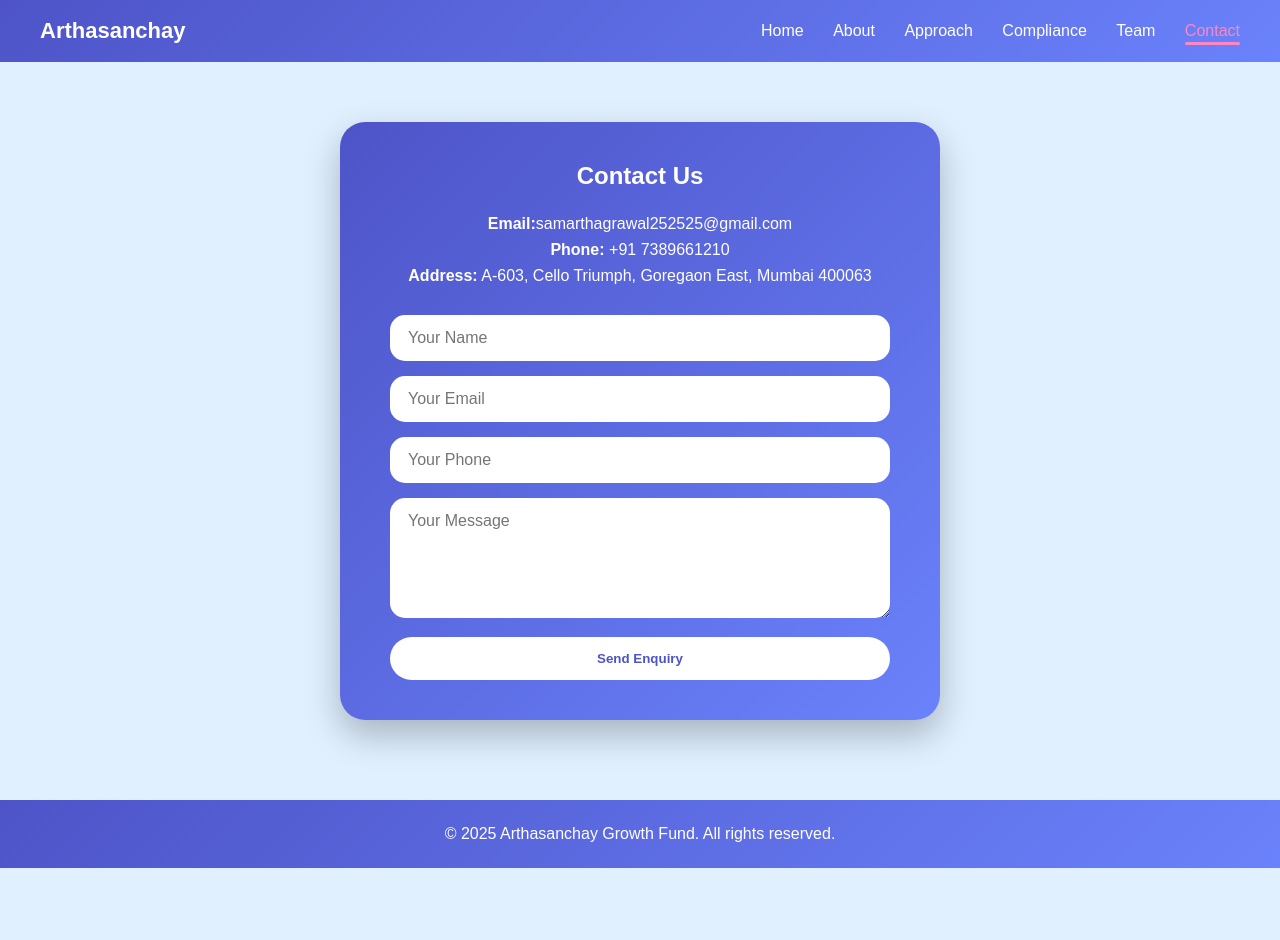
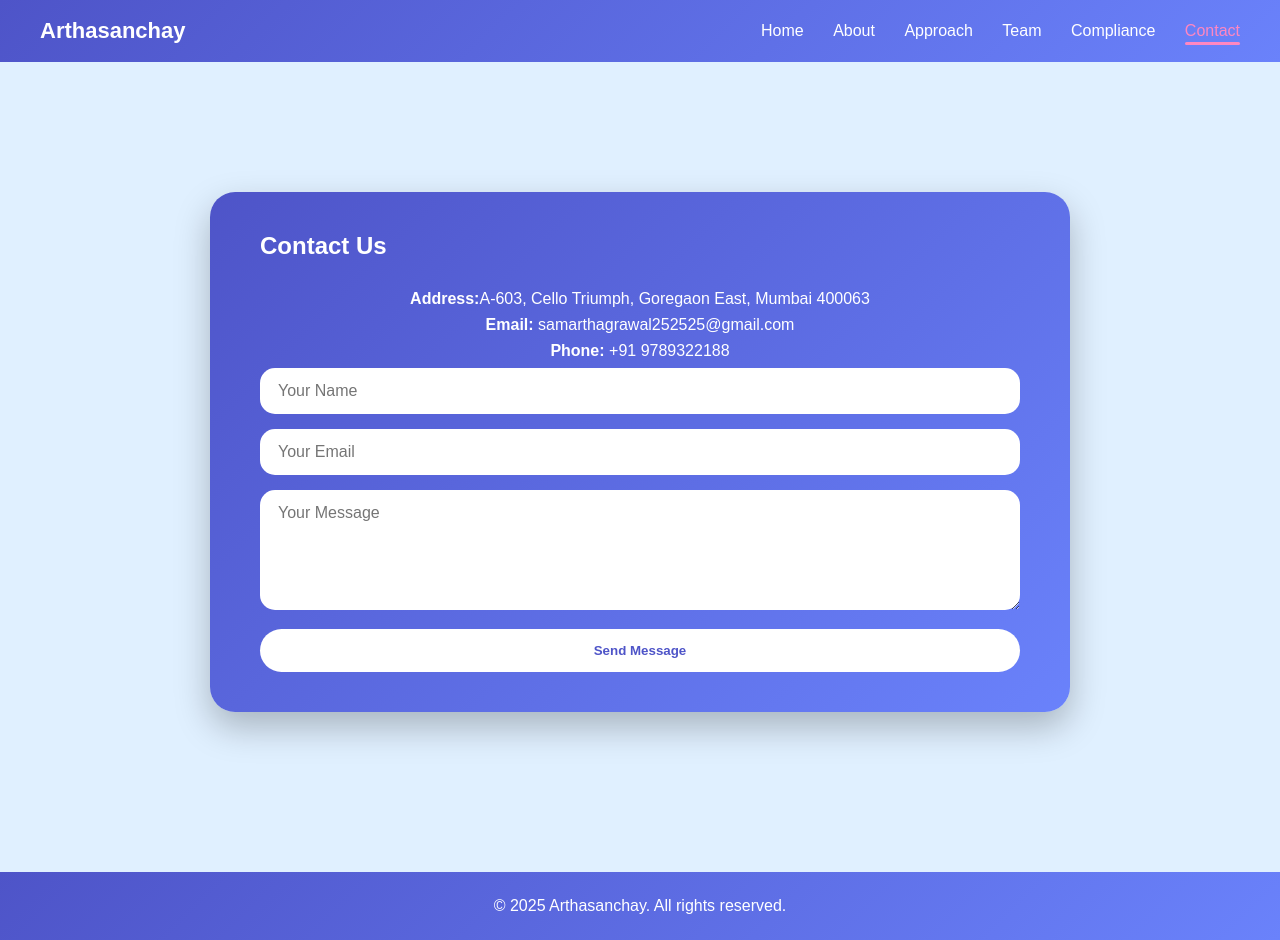
Before and after one commit to ritumoneco-jpg/arthasanchay-fund, a Flask app: page /contact in a window 1280 px wide. Before the commit the page ends 868 px from the top, so only its background shows below. Run offline with Flask 3, Linux system fonts and the light colour scheme.

Commit message:
Updated contact form and fixes

```diff
--- a/app.py
+++ b/app.py
@@ -1,14 +1,15 @@
-from flask import Flask, render_template, request, redirect, url_for
+from flask import Flask, render_template, request
 import smtplib
 from email.message import EmailMessage
+import os
 
 app = Flask(__name__)
 
-# ===== EMAIL CONFIG =====
-EMAIL_ADDRESS = "samarthagrawal2525@gmail.com"
+# ================= EMAIL CONFIG =================
+EMAIL_ADDRESS = "samarthagrawal252525@gmail.com"
 EMAIL_PASSWORD = "gsgqhnlueomxnsrd"   # Gmail App Password (no spaces)
 
-# ===== ROUTES =====
+# ================= ROUTES =================
 
 @app.route("/")
 def home():
@@ -22,52 +23,50 @@ def about():
 def approach():
     return render_template("approach.html")
 
+@app.route("/team")
+def team():
+    return render_template("team.html")
+
 @app.route("/compliance")
 def compliance():
     return render_template("compliance.html")
 
-@app.route("/team")
-def team():
-    return render_template("team.html")
-
 @app.route("/contact", methods=["GET", "POST"])
 def contact():
     if request.method == "POST":
-        name = request.form.get("name")
-        email = request.form.get("email")
-        phone = request.form.get("phone")
-        message = request.form.get("message")
+        try:
+            name = request.form.get("name")
+            email = request.form.get("email")
+            message = request.form.get("message")
 
-        try:
             msg = EmailMessage()
             msg["Subject"] = "New Enquiry - Arthasanchay"
             msg["From"] = EMAIL_ADDRESS
             msg["To"] = EMAIL_ADDRESS
-            msg.set_content(
-                f"""
-New enquiry received:
+
+            msg.set_content(f"""
+New Contact Enquiry
 
 Name: {name}
 Email: {email}
-Phone: {phone}
 
 Message:
 {message}
-"""
-            )
+""")
 
             with smtplib.SMTP_SSL("smtp.gmail.com", 465) as server:
                 server.login(EMAIL_ADDRESS, EMAIL_PASSWORD)
                 server.send_message(msg)
 
+            # SUCCESS
+            return render_template("contact.html", success=True)
+
         except Exception as e:
-            print("EMAIL ERROR:", e)  # for Render logs
-            return redirect(url_for("contact"))
-
-        return redirect(url_for("contact"))
+            print("EMAIL ERROR:", e)
+            return render_template("contact.html", error=True)
 
     return render_template("contact.html")
 
-
+# ================= RUN =================
 if __name__ == "__main__":
-    app.run()
+    app.run(debug=True)
--- a/run.py
+++ /dev/null
@@ -1,5 +0,0 @@
-from waitress import serve
-from app import app
-
-print("Starting Arthsanchay Growth Fund website on http://127.0.0.1:8080 ...")
-serve(app, host='0.0.0.0', port=8080)
--- a/static/css/style.css
+++ b/static/css/style.css
@@ -165,32 +165,27 @@ body {
     margin: 0 auto;
 }
 
-/* ===== CONTACT FORM ===== */
-.contact-box {
-    max-width: 600px;
-    margin: 60px auto; /* centered horizontally */
-    padding: 40px 50px;
-    background: linear-gradient(135deg, #4e54c8, #6a82fb);
-    border-radius: 25px;
-    box-shadow: 0 15px 35px rgba(0,0,0,0.25);
-    color: #fff;
+/* ===== CONTACT SECTION ===== */
+.contact-section {
+    max-width: 700px;
+    margin: 60px auto;
     text-align: center;
+    font-family: 'Poppins', sans-serif;
 }
 
-.contact-box h2 {
-    text-align: center;
-    margin-bottom: 25px;
-    color: #ffffff;
-}
-
-.contact-box .contact-info {
+.contact-section h2 {
+    font-size: 36px;
+    color: #4e54c8;
     margin-bottom: 30px;
 }
 
-.contact-box .contact-info p {
-    margin: 8px 0;
-    font-size: 16px;
-    color: #ffffff;
+/* ===== CONTACT BOX ===== */
+.contact-box {
+    background: linear-gradient(135deg, #4e54c8, #6a82fb);
+    padding: 40px 50px;
+    border-radius: 25px;
+    box-shadow: 0 15px 35px rgba(0,0,0,0.25);
+    color: white;
 }
 
 .contact-box input,
@@ -225,6 +220,26 @@ body {
     background: #4e54c8;
     color: #ffffff;
     transform: scale(1.05);
+}
+
+.success-message {
+    color: #ffffff;
+    font-size: 18px;
+    text-align: center;
+    margin-top: 15px;
+    font-weight: 600;
+}
+
+/* ===== CONTACT INFO ===== */
+.contact-info {
+    margin-top: 30px;
+    text-align: center;
+    color: #ede0e0;
+    font-size: 16px;
+}
+
+.contact-info p {
+    margin: 8px 0;
 }
 
 /* ===== FOOTER ===== */
--- a/templates/contact.html
+++ b/templates/contact.html
@@ -2,49 +2,58 @@
 <html lang="en">
 <head>
     <meta charset="UTF-8">
-    <meta name="viewport" content="width=device-width, initial-scale=1.0">
-    <title>Contact - Arthasanchay Growth Fund</title>
+    <title>Contact | Arthasanchay</title>
+
+    <!-- CSS (DO NOT CHANGE PATH) -->
     <link rel="stylesheet" href="{{ url_for('static', filename='css/style.css') }}">
 </head>
 <body>
 
-    <!-- Navbar -->
+<!-- ===== NAVBAR ===== -->
 <nav class="navbar">
     <div class="logo">Arthasanchay</div>
     <div class="nav-links">
-            <a href="{{ url_for('home') }}">Home</a>
-            <a href="{{ url_for('about') }}">About</a>
-            <a href="{{ url_for('approach') }}">Approach</a>
-            <a href="{{ url_for('compliance') }}">Compliance</a>
-            <a href="{{ url_for('team') }}">Team</a>
-            <a class="active" href="{{ url_for('contact') }}">Contact</a>
+        <a href="/">Home</a>
+        <a href="/about">About</a>
+        <a href="/approach">Approach</a>
+        <a href="/team">Team</a>
+        <a href="/compliance">Compliance</a>
+        <a href="/contact" class="active">Contact</a>
     </div>
 </nav>
 
-    <!-- Contact Box -->
-    <section class="contact-box">
+<!-- ===== CONTACT SECTION (THIS FIXES WIDTH) ===== -->
+<section class="page-section">
+
+    <div class="contact-box">
         <h2>Contact Us</h2>
 
-        <!-- Info Section -->
         <div class="contact-info">
-            <p><strong>Email:</strong>samarthagrawal252525@gmail.com</p>
-            <p><strong>Phone:</strong> +91 7389661210</p>
-            <p><strong>Address:</strong> A-603, Cello Triumph, Goregaon East, Mumbai 400063</p>
+          <p><strong>Address:</strong>A-603, Cello Triumph, Goregaon East, Mumbai 400063</p>
+            <p><strong>Email:</strong> samarthagrawal252525@gmail.com</p>
+            <p><strong>Phone:</strong> +91 9789322188</p>
+
         </div>
 
-        <!-- Form Section -->
+        {% if success %}
+            <p class="success-message">
+                Thank you for your response. We will contact you soon.
+            </p>
+        {% endif %}
+
         <form method="POST" action="/contact">
             <input type="text" name="name" placeholder="Your Name" required>
             <input type="email" name="email" placeholder="Your Email" required>
-    <input type="text" name="phone" placeholder="Your Phone" required>
             <textarea name="message" placeholder="Your Message" required></textarea>
-    <button type="submit">Send Enquiry</button>
+            <button type="submit">Send Message</button>
         </form>
+    </div>
+
 </section>
 
-    <!-- Footer -->
+<!-- ===== FOOTER ===== -->
 <footer class="footer">
-        &copy; 2025 Arthasanchay Growth Fund. All rights reserved.
+    <p>&copy; 2025 Arthasanchay. All rights reserved.</p>
 </footer>
 
 </body>
```
Also changed, not shown: other parts of static/css/style.css (+58 -43 lines). Lines whose indentation alone changed are shown as unchanged.
